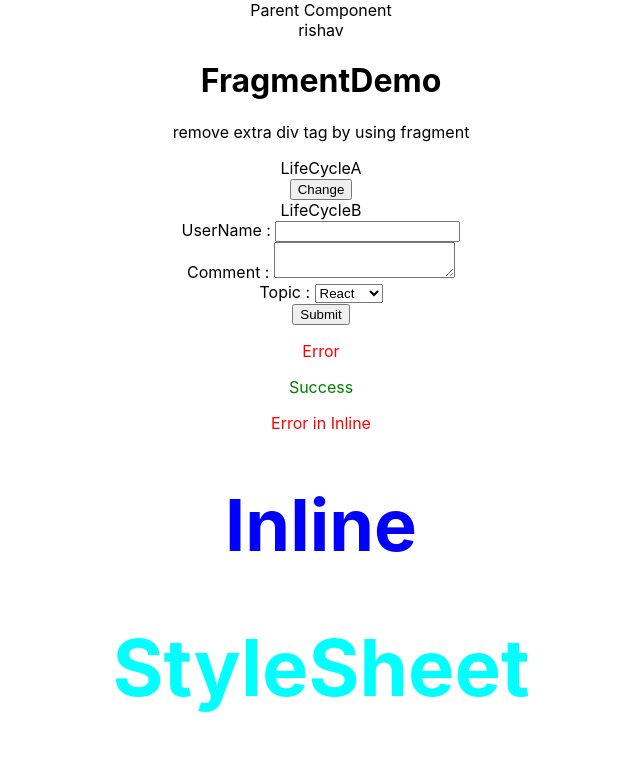
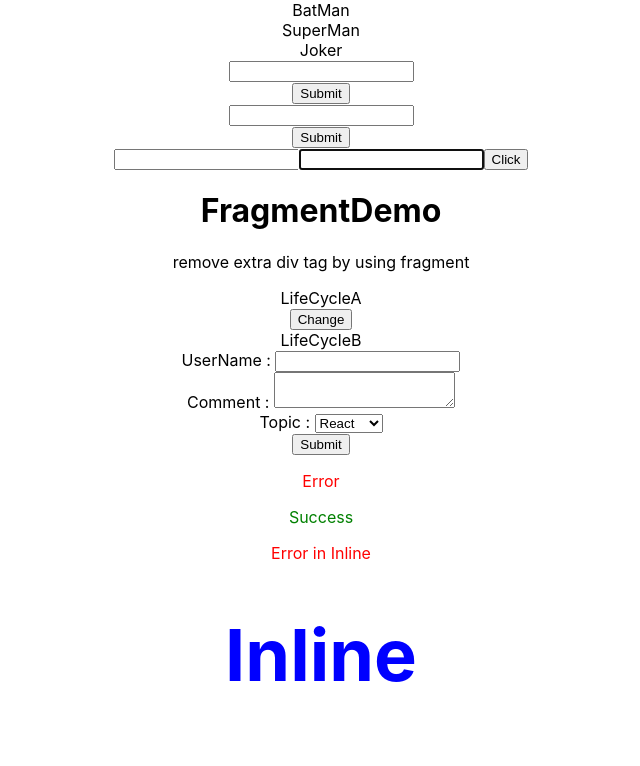
Before and after one commit to Rishav124-hub/ReactPractice, a React (Create React App) app in the folder hello-world/: page / in a window 1280 px wide. Shown: the top 766 px of the page, without its empty margins (319-959 px from the left). Built offline with nearby package versions, Linux system fonts and the light colour scheme.

Commit message:
today learned things

```diff
--- a/hello-world/public/index.html
+++ b/hello-world/public/index.html
@@ -29,6 +29,7 @@
   <body>
     <noscript>You need to enable JavaScript to run this app.</noscript>
     <div id="root"></div>
+    <div id="portal-root"></div>
     <!--
       This HTML file is a template.
       If you open it directly in the browser, you will see an empty page.
--- a/hello-world/src/App.js
+++ b/hello-world/src/App.js
@@ -21,12 +21,32 @@
 import LifeCycleA from './LifeCycleA';
 import FragmentDemo from './FragmentDemo';
 import ParentComp from './ParentComp';
+import RefDemo from './RefDemo';
+import FocusInput from './FocusInput';
+import Input from './Input';
+import FRParentInput from './FRParentInput';
+import PortalDemo from './PortalDemo';
+import Hero from './Hero';
+import ErrorBoundary from './ErrorBoundary';
 
 class App extends Component{
   render() {
     return (
       <div className="App">
-          <ParentComp></ParentComp>
+        <ErrorBoundary>
+          <Hero heroName="BatMan"></Hero>
+        </ErrorBoundary>
+        <ErrorBoundary>
+          <Hero heroName="SuperMan"></Hero>
+        </ErrorBoundary>
+        <ErrorBoundary>
+          <Hero heroName="Joker"></Hero>
+        </ErrorBoundary>
+        <PortalDemo></PortalDemo>
+        <FRParentInput></FRParentInput>
+        <FocusInput></FocusInput>
+          <RefDemo></RefDemo>
+          {/* <ParentComp></ParentComp> */}
           <FragmentDemo></FragmentDemo>
           <LifeCycleA></LifeCycleA>
           <Form></Form>
--- /dev/null
+++ b/hello-world/src/ErrorBoundary.js
@@ -0,0 +1,30 @@
+import React, { Component } from 'react'
+
+export class ErrorBoundary extends Component {
+    constructor(props) {
+        super(props)
+
+        this.state = {
+             hasError:false
+        }
+    }
+
+
+    static getDerivedStateFromError(error){
+        return{
+            hasError:true
+        }
+    }
+    // componentDidCatch(error,info){
+    //     console.log(error);
+    //     console.log(info)
+    // }
+    render() {
+        if(this.state.hasError){
+            return <h1>Something went wrong</h1>
+        }
+        return this.props.children
+    }
+}
+
+export default ErrorBoundary
--- /dev/null
+++ b/hello-world/src/FRInput.js
@@ -0,0 +1,29 @@
+import React from 'react'
+
+// function FRInput(props,ref) {
+//     return (
+//         <div>
+//             <input type="text" ref={ref}></input>
+//         </div>
+//     )
+// }
+
+// const FRInput=(props ,ref)=>{
+//     return(
+//         <div>
+//             <input type="text" ref={ref}></input>
+//         </div>
+//     )
+// }
+
+// export default React.forwardRef(FRInput)
+
+const FRInput=React.forwardRef((props ,ref)=>{
+    return(
+        <div>
+            <input type="text" ref={ref}></input>
+        </div>
+    )
+})
+
+export default FRInput
--- /dev/null
+++ b/hello-world/src/FRParentInput.js
@@ -0,0 +1,24 @@
+import React, { Component, createRef } from 'react'
+import FRInput from './FRInput'
+
+export class FRParentInput extends Component {
+    constructor(props) {
+        super(props)
+        this.inputRef=React.createRef()
+    }
+
+    clickHandler=()=>{
+        this.inputRef.current.focus()
+    }
+
+    render() {
+        return (
+            <div>
+                <FRInput ref={this.inputRef}></FRInput>
+                <button onClick={this.clickHandler}>Submit</button>
+            </div>
+        )
+    }
+}
+
+export default FRParentInput
--- /dev/null
+++ b/hello-world/src/FocusInput.js
@@ -0,0 +1,23 @@
+import React, { Component } from 'react'
+import Input from './Input'
+
+export class FocusInput extends Component {
+    constructor(props) {
+        super(props)
+
+        this.componentRef=React.createRef()
+    }
+    clickHandler=()=>{
+        this.componentRef.current.focusInput()
+    }
+    render() {
+        return (
+            <div>
+                <Input ref={ this.componentRef}></Input>
+                <button onClick={this.clickHandler}>Submit</button>
+            </div>
+        )
+    }
+}
+
+export default FocusInput
--- /dev/null
+++ b/hello-world/src/Hero.js
@@ -0,0 +1,14 @@
+import React from 'react'
+
+function Hero({heroName}) {
+    // if(heroName==='Joker'){
+    //     throw new Error('Not A hero')
+    // }
+    return (
+        <div>
+            {heroName}
+        </div>
+    )
+}
+
+export default Hero
--- /dev/null
+++ b/hello-world/src/Input.js
@@ -0,0 +1,21 @@
+import React, { Component } from 'react'
+
+export class Input extends Component {
+    constructor(props) {
+        super(props)
+
+        this.inputRef=React.createRef()
+    }
+    focusInput=()=>{
+        this.inputRef.current.focus()
+    }
+    render() {
+        return (
+            <div>
+                <input type="text" ref={this.inputRef}></input>
+            </div>
+        )
+    }
+}
+
+export default Input
--- /dev/null
+++ b/hello-world/src/PortalDemo.js
@@ -0,0 +1,10 @@
+import React from 'react'
+import ReactDOM from 'react-dom'
+
+function PortalDemo() {
+    return ReactDOM.createPortal(
+        <h1>Portal Demo</h1>,
+        document.getElementById('portal-root')
+    )
+}
+export default PortalDemo
--- /dev/null
+++ b/hello-world/src/RefDemo.js
@@ -0,0 +1,33 @@
+import React, { Component } from 'react'
+
+export class RefDemo extends Component {
+    constructor(props) {
+        super(props)
+        this.inputRef=React.createRef()
+        this.cbRef=null
+        this.setCbRef=(element)=>{
+            this.cbRef=element
+        }
+    }
+    componentDidMount(){
+
+        // this.inputRef.current.focus()
+        if(this.cbRef){
+             this.cbRef.focus()
+        }
+    }
+    clickHandler=()=>{
+        alert(this.inputRef.current.value)
+    }
+    render() {
+        return (
+            <div>
+                <input type="text" ref={this.inputRef}></input>
+                <input type="text" ref={this.setCbRef}></input>
+                <button onClick={this.clickHandler}>Click</button>
+            </div>
+        )
+    }
+}
+
+export default RefDemo
```
Also changed, not shown: 1 other file (tests, documents, lock files or other folders).
